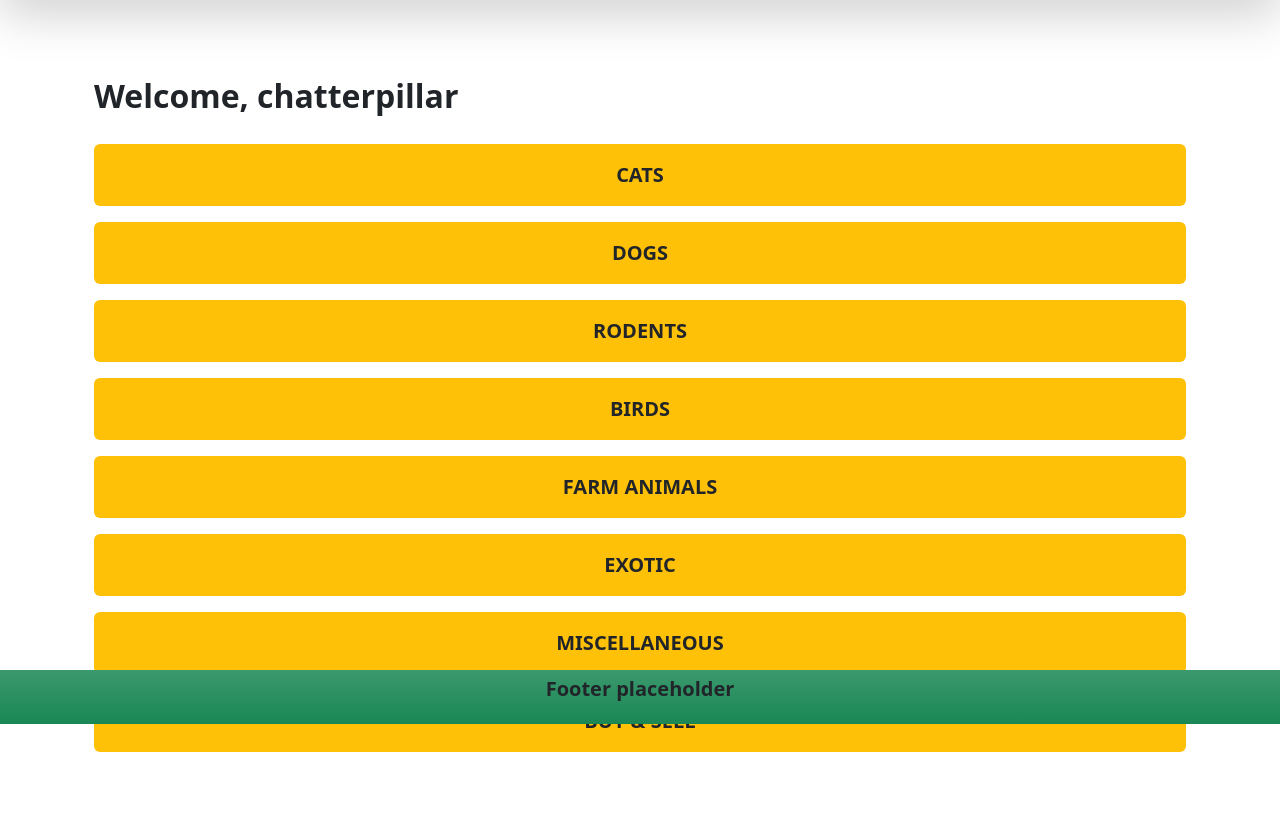
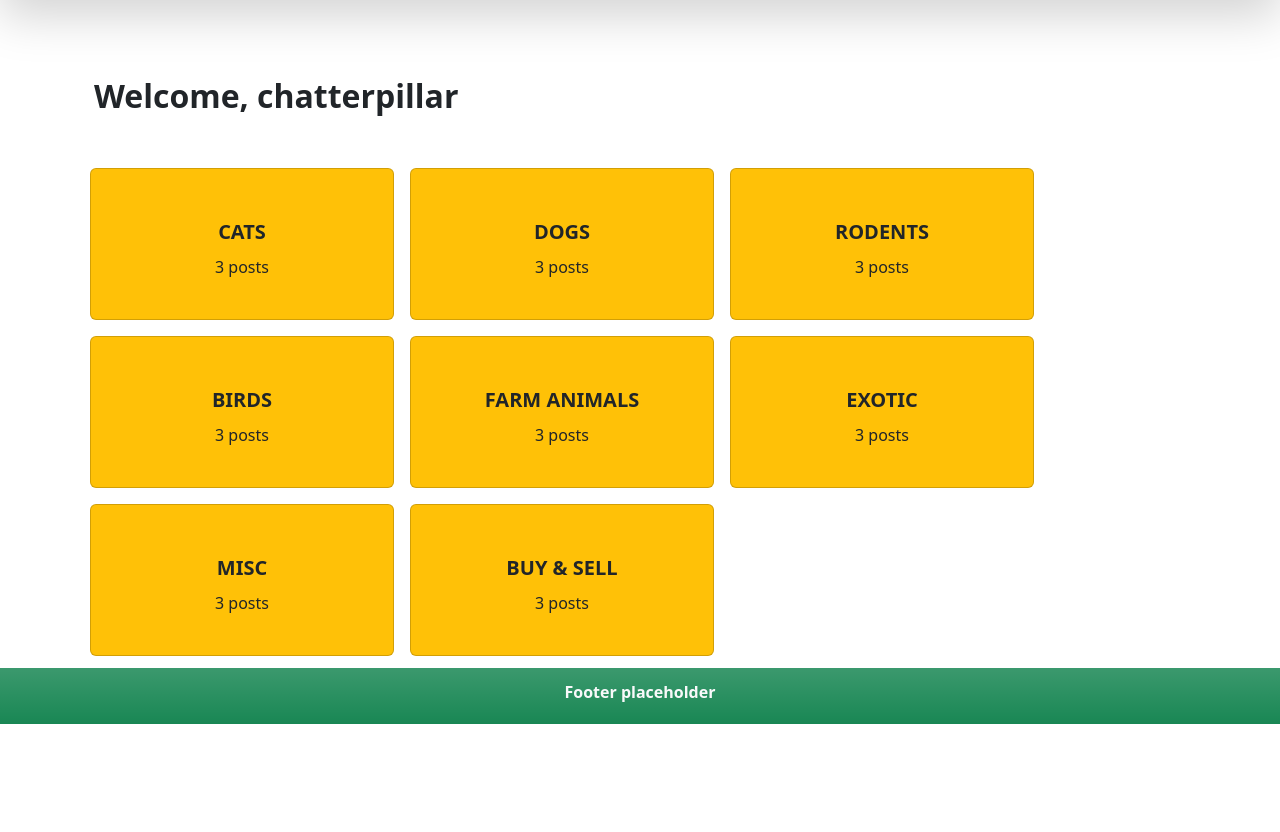
Before and after one commit to SiimAllik/Furum, a Django app: page /furum/ in a window 1280 px wide. Shown: the part 76-908 px from the top of the page. After the commit the page ends 800 px from the top, so only its background shows below. Run offline with Django 4.2, Linux system fonts and the light colour scheme; some libraries are stand-ins or nearby versions.

Commit message:
design improvements

```diff
--- a/furum/furumapp/models.py
+++ b/furum/furumapp/models.py
@@ -8,6 +8,7 @@ class Post(models.Model):
     user = models.ForeignKey(User, on_delete=models.CASCADE)
     comment_count = models.IntegerField()
     topic = models.CharField(max_length=100, default="unspecified")
+
 class Comment(models.Model):
     text = models.CharField(max_length=500)
     timestamp = models.DateTimeField()
--- a/furum/furumapp/templates/furumapp/base.html
+++ b/furum/furumapp/templates/furumapp/base.html
@@ -40,7 +40,7 @@
         </div>
         <footer class="fixed-bottom">
             <div class="d-flex justify-content-center py-1 bg-success bg-gradient">
-                <p class="fs-5 fw-bold">Footer placeholder</p>
+                <p class="mt-2 fw-bold text-light">Footer placeholder</p>
             </div>
         </footer>
 
--- a/furum/furumapp/templates/furumapp/index.html
+++ b/furum/furumapp/templates/furumapp/index.html
@@ -2,15 +2,57 @@
 {% load static %}
 
 {% block content %}
-    <div class="container mt-5 p-4 d-flex flex-column">
-        <p class="fs-2 fw-bold">Welcome, chatterpillar</p>
-        <a class="link-dark text-center text-decoration-none fs-5 fw-bold bg-warning p-3 my-2 rounded" href="/furum/posts/cats">CATS</a>
-        <a class="link-dark text-center text-decoration-none fs-5 fw-bold bg-warning p-3 my-2 rounded" href="/furum/posts/dogs">DOGS</a>
-        <a class="link-dark text-center text-decoration-none fs-5 fw-bold bg-warning p-3 my-2 rounded" href="/furum/posts/rodents">RODENTS</a>
-        <a class="link-dark text-center text-decoration-none fs-5 fw-bold bg-warning p-3 my-2 rounded" href="/furum/posts/birds">BIRDS</a>
-        <a class="link-dark text-center text-decoration-none fs-5 fw-bold bg-warning p-3 my-2 rounded" href="/furum/posts/farmanimals">FARM ANIMALS</a>
-        <a class="link-dark text-center text-decoration-none fs-5 fw-bold bg-warning p-3 my-2 rounded" href="/furum/posts/exotic">EXOTIC</a>
-        <a class="link-dark text-center text-decoration-none fs-5 fw-bold bg-warning p-3 my-2 rounded" href="/furum/posts/miscellaneous">MISCELLANEOUS</a>
-        <a class="link-dark text-center text-decoration-none fs-5 fw-bold bg-warning p-3 my-2 rounded" href="/furum/posts/buysell">BUY & SELL</a>
+    <div class="container mt-5 p-4">
+                <p class="fs-2 fw-bold">Welcome, chatterpillar</p>
+    </div>
+    <div class="container d-flex flex-row flex-wrap">
+        <div class="card bg-warning m-2 py-4" style="width: 19rem;">
+              <div class="card-body d-flex flex-column align-items-center">
+                    <a href="/furum/posts/cats" class="link-dark text-center text-decoration-none fs-5 fw-bold my-2 stretched-link">CATS</a>
+                    <p class="card-text">3 posts</p>
+              </div>
+        </div>
+        <div class="card bg-warning m-2 py-4" style="width: 19rem;">
+              <div class="card-body d-flex flex-column align-items-center">
+                    <a href="/furum/posts/dogs" class="link-dark text-center text-decoration-none fs-5 fw-bold my-2 stretched-link">DOGS</a>
+                    <p class="card-text">3 posts</p>
+              </div>
+        </div>
+        <div class="card bg-warning m-2 py-4" style="width: 19rem;">
+              <div class="card-body d-flex flex-column align-items-center">
+                    <a href="/furum/posts/rodents" class="link-dark text-center text-decoration-none fs-5 fw-bold my-2 stretched-link">RODENTS</a>
+                    <p class="card-text">3 posts</p>
+              </div>
+        </div>
+        <div class="card bg-warning m-2 py-4" style="width: 19rem;">
+              <div class="card-body d-flex flex-column align-items-center">
+                    <a href="/furum/posts/birds" class="link-dark text-center text-decoration-none fs-5 fw-bold my-2 stretched-link">BIRDS</a>
+                    <p class="card-text">3 posts</p>
+              </div>
+        </div>
+        <div class="card bg-warning m-2 py-4" style="width: 19rem;">
+              <div class="card-body d-flex flex-column align-items-center">
+                    <a href="/furum/posts/farmanimals" class="link-dark text-center text-decoration-none fs-5 fw-bold my-2 stretched-link">FARM ANIMALS</a>
+                    <p class="card-text">3 posts</p>
+              </div>
+        </div>
+        <div class="card bg-warning m-2 py-4" style="width: 19rem;">
+              <div class="card-body d-flex flex-column align-items-center">
+                    <a href="/furum/posts/exotic" class="link-dark text-center text-decoration-none fs-5 fw-bold my-2 stretched-link">EXOTIC</a>
+                    <p class="card-text">3 posts</p>
+              </div>
+        </div>
+        <div class="card bg-warning m-2 py-4" style="width: 19rem;">
+              <div class="card-body d-flex flex-column align-items-center">
+                    <a href="/furum/posts/miscellaneous" class="link-dark text-center text-decoration-none fs-5 fw-bold my-2 stretched-link">MISC</a>
+                    <p class="card-text">3 posts</p>
+              </div>
+        </div>
+        <div class="card bg-warning m-2 py-4" style="width: 19rem;">
+              <div class="card-body d-flex flex-column align-items-center">
+                    <a href="/furum/posts/buysell" class="link-dark text-center text-decoration-none fs-5 fw-bold my-2 stretched-link">BUY & SELL</a>
+                    <p class="card-text">3 posts</p>
+              </div>
+        </div>
     </div>
 {% endblock %}
--- a/furum/furumapp/views.py
+++ b/furum/furumapp/views.py
@@ -2,7 +2,7 @@ from django.shortcuts import render, get_object_or_404
 from django.shortcuts import redirect
 from django.contrib import messages
 from django.contrib.auth import login, authenticate, logout
-from .forms import LoginForm, RegisterForm, PostForm, CommentForm
+from .forms import LoginForm, RegisterForm
 from .models import Post, Comment
 from django.db.models import Q
 import datetime
@@ -30,25 +30,21 @@ def sign_in(request):
     if request.method == 'GET':
         if request.user.is_authenticated:
             return redirect('home')
-
-        form = LoginForm()
-        return render(request, 'furumapp/login.html', {'form': form})
+        return render(request, 'furumapp/login.html')
 
     elif request.method == 'POST':
-        form = LoginForm(request.POST)
+        username = request.POST.get('username')
+        password = request.POST.get('password')
 
-        if form.is_valid():
-            username = form.cleaned_data['username']
-            password = form.cleaned_data['password']
-            user = authenticate(request, username=username, password=password)
-            if user:
-                login(request, user)
-                messages.success(request, f'Hi {username.title()}, welcome back!')
-                return redirect('home')
+        user = authenticate(request, username=username, password=password)
+        if user:
+            login(request, user)
+            messages.success(request, f'Hi {username.title()}, welcome back!')
+            return redirect('home')
 
         # form is not valid or user is not authenticated
         messages.error(request, f'Invalid username or password')
-        return render(request, 'furumapp/login.html', {'form': form})
+        return render(request, 'furumapp/login.html')
 
 def sign_out(request):
     logout(request)
@@ -57,41 +53,43 @@ def sign_out(request):
 
 def Posts_View(request, topic):
     if request.method == 'GET':
-        form = PostForm()
         posts = Post.objects.filter(topic=topic)
-        context = {"posts": posts, "topic": topic, "form": form}
+        context = {"posts": posts, "topic": topic}
         return render(request, "furumapp/postsview.html", context)
-    if request.method == 'POST':
-        form = PostForm(request.POST)
-        if form.is_valid():
-            post = form.save(commit=False)
-            post.timestamp = datetime.datetime.now()
-            post.user = request.user
-            post.topic = topic
-            post.comment_count = 0
-            post.save()
-            messages.success(request, 'Post successful.')
+    elif request.method == 'POST':
+        post_text = request.POST.get('text')
+        post_title = request.POST.get('title')
+        post = Post(
+            title = post_title,
+            text = post_text,
+            timestamp = datetime.datetime.now(),
+            user=request.user,
+            topic=topic,
+            comment_count=0
+        )
+        post.save()
+        messages.success(request, 'Post successful.')
         return redirect('posts', topic=topic)
 
 def Post_Details(request, post_id):
     if request.method == 'GET':
-        form = CommentForm()
         post = get_object_or_404(Post, id=post_id)
         comments = Comment.objects.filter(post=post)
-        context = {"post": post, "comments": comments, "form": form}
+        context = {"post": post, "comments": comments}
         return render(request, "furumapp/postdetails.html", context)
     elif request.method == 'POST':
-        form = CommentForm(request.POST)
+        comment_text = request.POST.get('comment_text')
         post = get_object_or_404(Post, id=post_id)
-        if form.is_valid():
-            comment = form.save(commit=False)
-            comment.timestamp = datetime.datetime.now()
-            comment.user = request.user
-            comment.post = post
-            comment.save()
-            messages.success(request, 'Comment successful.')
-            post.comment_count = post.comment_count + 1
-            post.save()
+        comment = Comment(
+            text = comment_text,
+            timestamp = datetime.datetime.now(),
+            user=request.user,
+            post=post
+        )
+        comment.save()
+        messages.success(request, 'Comment successful.')
+        post.comment_count = post.comment_count + 1
+        post.save()
         return redirect('postdetails', post_id=post_id)
 
 def comment_delete(request, post_id, comment_id):
```
Also changed, not shown: furum/furumapp/forms.py (+0 -15 lines), furum/furumapp/templates/furumapp/login.html (+23 -13 lines), furum/furumapp/templates/furumapp/postdetails.html (+28 -16 lines), furum/furumapp/templates/furumapp/postsview.html (+19 -14 lines), furum/db.sqlite3.
